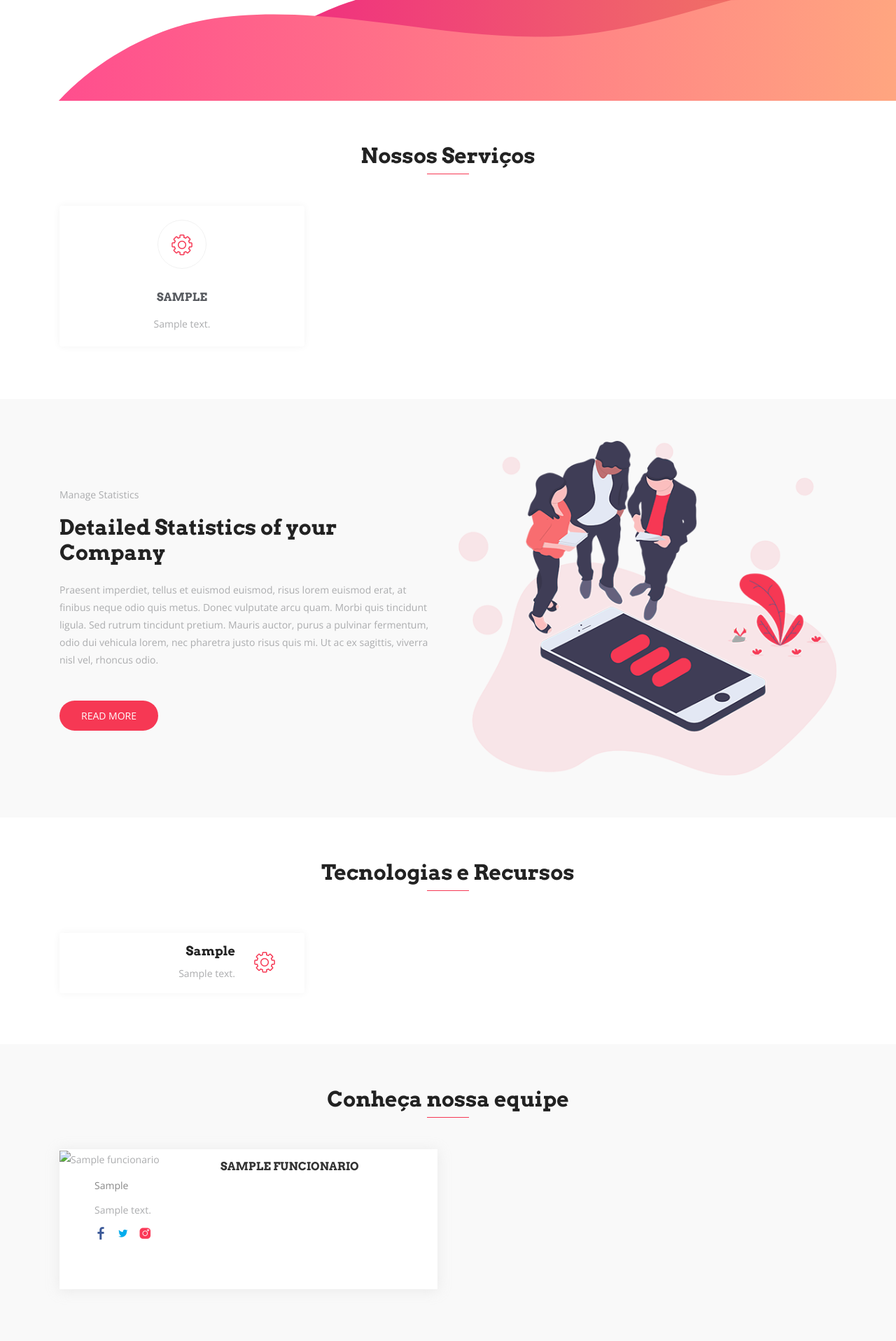
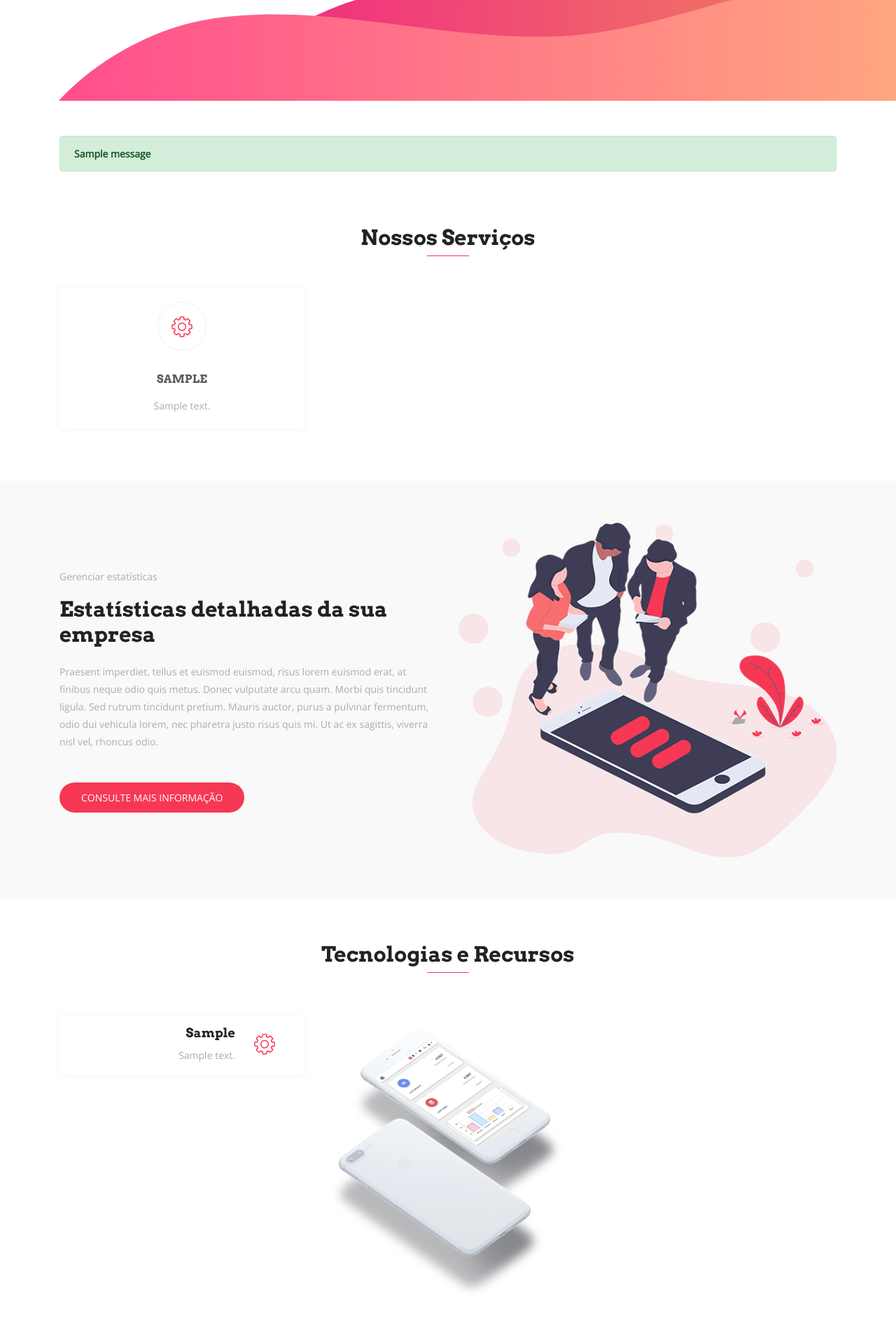
Before and after one commit to Hp2501/Django_avancado, a Django app: page / in a window 1280 px wide. Shown: the part 506-2422 px from the top of the page at 70% size. Run offline with Django 3.2, Linux system fonts and the light colour scheme; tables that the repository leaves empty hold one stand-in row (values such as "Sample post"); one stand-in notice (Sample message) is shown; parts of the project's set-up code (start-up, migrations or seed data) failed here and were passed over; some libraries are stand-ins or nearby versions; some web fonts are replaced.

Commit message:
Forms / Class Based View e Msg

```diff
--- /dev/null
+++ b/core/forms.py
@@ -0,0 +1,27 @@
+from django import forms
+from django.core.mail.message import EmailMessage
+
+
+class ContatoForm(forms.Form):
+    nome = forms.CharField(label='Nome', max_length=100)
+    email = forms.EmailField(label='Email', max_length=100)
+    assunto = forms.CharField(label='Assunto', max_length=150)
+    mensagem = forms.CharField(label='Mensagem', widget=forms.Textarea())
+
+    def send_mail(self):
+        nome = self.cleaned_data['nome']
+        email = self.cleaned_data['email']
+        assunto = self.cleaned_data['assunto']
+        mensagem = self.cleaned_data['mensagem']
+
+        conteudo = f'Nome: {nome}\nE-mail: {email}\nAssunto: {assunto}' \
+            f'\nMensagem: {mensagem}'
+
+        mail = EmailMessage(
+            subject=assunto,
+            body=conteudo,
+            from_email='contato@fusion.com',
+            to=['contato@fusion.com.br'],
+            headers={'Reply-To': email}
+        )
+        mail.send()
--- a/core/templates/about.html
+++ b/core/templates/about.html
@@ -7,8 +7,8 @@
                 <div class="about-wrapper wow fadeInLeft" data-wow-delay="0.3s">
                     <div>
                         <div class="site-heading">
-                            <p class="mb-3">Manage Statistics</p>
-                            <h2 class="section-title">Detailed Statistics of your Company</h2>
+                            <p class="mb-3">Gerenciar estatísticas</p>
+                            <h2 class="section-title">Estatísticas detalhadas da sua empresa</h2>
                         </div>
                         <div class="content">
                             <p>
@@ -20,7 +20,8 @@
                                 quis mi. Ut ac
                                 ex sagittis, viverra nisl vel, rhoncus odio.
                             </p>
-                            <a href="#" class="btn btn-common mt-3">Read More</a>
+                            <a href="#" class="btn btn-common mt-3">
+                                Consulte Mais informação</a>
                         </div>
                     </div>
                 </div>
--- a/core/templates/call.html
+++ b/core/templates/call.html
@@ -5,14 +5,14 @@
         <div class="row">
             <div class="col-lg-6 col-md-6 col-xs-12 wow fadeInLeft" data-wow-delay="0.3s">
                 <div class="cta-text">
-                    <h4>Get 30 days free trial</h4>
+                    <h4>Teste 30 dias grátis</h4>
                     <p>Praesent imperdiet, tellus et euismod euismod, risus lorem euismod erat, at finibus neque odio
                         quis
                         metus. Donec vulputate arcu quam. </p>
                 </div>
             </div>
             <div class="col-lg-6 col-md-6 col-xs-12 text-right wow fadeInRight" data-wow-delay="0.3s">
-                </br><a href="#" class="btn btn-common">Register Now</a>
+                </br><a href="#" class="btn btn-common">Registre-se agora</a>
             </div>
         </div>
     </div>
--- a/core/templates/contact.html
+++ b/core/templates/contact.html
@@ -3,43 +3,44 @@
 <section id="contact" class="section-padding bg-gray">
     <div class="container">
         <div class="section-header text-center">
-            <h2 class="section-title wow fadeInDown" data-wow-delay="0.3s">Countact Us</h2>
+            <h2 class="section-title wow fadeInDown" data-wow-delay="0.3s">Contate-nos</h2>
             <div class="shape wow fadeInDown" data-wow-delay="0.3s"></div>
         </div>
         <div class="row contact-form-area wow fadeInUp" data-wow-delay="0.3s">
             <div class="col-lg-7 col-md-12 col-sm-12">
                 <div class="contact-block">
-                    <form id="contactForm">
+                    <form id="contato" method="POST" action="{% url 'index' %}">
+                        {% csrf_token %}
                         <div class="row">
                             <div class="col-md-6">
                                 <div class="form-group">
-                                    <input type="text" class="form-control" id="name" name="name" placeholder="Name"
+                                    <input type="text" class="form-control" id="nome" name="nome" placeholder="Nome"
                                         required data-error="Please enter your name">
                                     <div class="help-block with-errors"></div>
                                 </div>
                             </div>
                             <div class="col-md-6">
                                 <div class="form-group">
-                                    <input type="text" placeholder="Email" id="email" class="form-control" name="email"
+                                    <input type="text" placeholder="E-mail" id="email" class="form-control" name="email"
                                         required data-error="Please enter your email">
                                     <div class="help-block with-errors"></div>
                                 </div>
                             </div>
                             <div class="col-md-12">
                                 <div class="form-group">
-                                    <input type="text" placeholder="Subject" id="msg_subject" class="form-control"
-                                        required data-error="Please enter your subject">
+                                    <input type="text" placeholder="Assunto" id="assunto" name="assunto"
+                                        class="form-control" required data-error="Please enter your subject">
                                     <div class="help-block with-errors"></div>
                                 </div>
                             </div>
                             <div class="col-md-12">
                                 <div class="form-group">
-                                    <textarea class="form-control" id="message" placeholder="Your Message" rows="7"
-                                        data-error="Write your message" required></textarea>
+                                    <textarea class="form-control" id="mensagem" name="mensagem" placeholder="Mensagem"
+                                        rows="7" data-error="Write your message" required></textarea>
                                     <div class="help-block with-errors"></div>
                                 </div>
                                 <div class="submit-button text-left">
-                                    <button class="btn btn-common" id="form-submit" type="submit">Send Message</button>
+                                    <button class="btn btn-common" id="form-submit" type="submit">Enviar E-mail</button>
                                     <div id="msgSubmit" class="h3 text-center hidden"></div>
                                     <div class="clearfix"></div>
                                 </div>
--- a/core/templates/features.html
+++ b/core/templates/features.html
@@ -7,22 +7,48 @@
             <div class="shape wow fadeInDown" data-wow-delay="0.3s"></div>
         </div>
         <div class="row">
-            {% for tec in tecnologias %}
 
             <div class="col-lg-4 col-md-12 col-sm-12 col-xs-12">
+                {% for tec in tecnologias|slice:":3" %}
                 <div class="content-left">
-                    <div class="box-item wow fadeInLeft" data-wow-delay="0.4s">
+                    <div class="box-item wow fadeInLeft" data-wow-delay="0.6s">
                         <span class="icon">
                             <i class="{{ tec.icone }}"></i>
                         </span>
                         <div class="text">
-                            <h4>{{ tec.tecnologia }}</h4>
+                            <h4>{{ tec }}</h4>
                             <p>{{ tec.descricao }}</p>
                         </div>
                     </div>
                 </div>
+                {% endfor %}
             </div>
-            {% endfor %}
+
+
+
+            <div class="col-lg-4 col-md-12 col-sm-12 col-xs-12">
+                <div class="show-box wow fadeInUp" data-wow-delay="0.3s">
+                    <img src="{% static 'img/feature/intro-mobile.png' %}" alt="">
+                </div>
+            </div>
+
+
+            <div class="col-lg-4 col-md-12 col-sm-12 col-xs-12">
+                {% for tec in tecnologias|slice:"3:" %}
+                <div class="content-right">
+                    <div class="box-item wow fadeInRight" data-wow-delay="0.3s">
+                        <span class="icon">
+                            <i class="{{ tec.icone }}"></i>
+                        </span>
+                        <div class="text">
+                            <h4>{{ tec }}</h4>
+                            <p>{{ tec.descricao }}</p>
+                        </div>
+                    </div>
+                </div>
+                {% endfor %}
+            </div>
+
         </div>
     </div>
 </section>
--- a/core/templates/footer.html
+++ b/core/templates/footer.html
@@ -22,7 +22,7 @@
                     </div>
                 </div>
                 <div class="col-lg-3 col-md-6 col-sm-12 col-xs-12">
-                    <h3 class="footer-titel">Products</h3>
+                    <h3 class="footer-titel">Produtos</h3>
                     <ul class="footer-link">
                         <li><a href="#">Tracking</a></li>
                         <li><a href="#">Application</a></li>
@@ -32,7 +32,7 @@
                     </ul>
                 </div>
                 <div class="col-lg-3 col-md-6 col-sm-12 col-xs-12">
-                    <h3 class="footer-titel">Resources</h3>
+                    <h3 class="footer-titel">Recursos</h3>
                     <ul class="footer-link">
                         <li><a href="#">Payment Options</a></li>
                         <li><a href="#">Fee Schedule</a></li>
@@ -42,7 +42,7 @@
                     </ul>
                 </div>
                 <div class="col-lg-3 col-md-6 col-sm-12 col-xs-12">
-                    <h3 class="footer-titel">Contact</h3>
+                    <h3 class="footer-titel">Contato</h3>
                     <ul class="address">
                         <li>
                             <a href="#"><i class="lni-map-marker"></i> 105 Madison Avenue - <br> Third Floor New York,
@@ -64,8 +64,7 @@
             <div class="row">
                 <div class="col-md-12">
                     <div class="copyright-content">
-                        <p>Copyright © 2020 <a rel="nofollow" href="https://uideck.com">UIdeck</a> All Right Reserved
-                        </p>
+                        <p> Desenvolvido por <strong>Herbety Paulo</strong></p>
                     </div>
                 </div>
             </div>
--- a/core/templates/hero.html
+++ b/core/templates/hero.html
@@ -21,5 +21,16 @@
         </div>
     </div>
 </div>
+<br><br>
+<div class="container">
+    {% if messages %}
+    {% for msg in messages %}
+    <div class="alert alert-{{ msg.tags }}">
+        <button type="button" class="close" data-dismiss="alert"></button>
+        <strong>{{ msg }}</strong>
+    </div>
+    {% endfor %}
+    {% endif %}
+</div>
 </header>
 <!-- Header Area wrapper End -->
--- a/core/templates/pricing.html
+++ b/core/templates/pricing.html
@@ -3,7 +3,7 @@
 <section id="pricing" class="section-padding">
     <div class="container">
         <div class="section-header text-center">
-            <h2 class="section-title wow fadeInDown" data-wow-delay="0.3s">Pricing</h2>
+            <h2 class="section-title wow fadeInDown" data-wow-delay="0.3s">Preços e Planos</h2>
             <div class="shape wow fadeInDown" data-wow-delay="0.3s"></div>
         </div>
         <div class="row">
--- a/core/views.py
+++ b/core/views.py
@@ -1,13 +1,27 @@
-from django.views.generic import TemplateView
+from django.views.generic import FormView
+from django.urls import reverse_lazy
+from django.contrib import messages
 from .models import Servico, Funcionario, Tecnologia
+from .forms import ContatoForm
 
 
-class IndexView(TemplateView):
+class IndexView(FormView):
     template_name = 'index.html'
+    form_class = ContatoForm
+    success_url = reverse_lazy('index')
 
     def get_context_data(self, **kwargs):
         context = super(IndexView, self).get_context_data(**kwargs)
         context['servicos'] = Servico.objects.order_by('?').all()
         context['funcionarios'] = Funcionario.objects.order_by('?').all()
-        context['tecnologias'] = Tecnologia.objects.order_by('?').all()
+        context['tecnologias'] = Tecnologia.objects.all()
         return context
+
+    def form_valid(self, form, *args, **kwargs):
+        form.send_mail()
+        messages.success(self.request, 'E-mail enviado com sucesso!')
+        return super(IndexView, self).form_valid(form, *args, **kwargs)
+
+    def form_invalid(self, form, *args, **kwargs):
+        messages.error(self.request, 'Erro ao enviar E-mail')
+        return super(IndexView, self).form_invalid(form, *args, **kwargs)
```
Also changed, not shown: djangoavancado/settings.py (+14 -0 lines), 1 other file.
